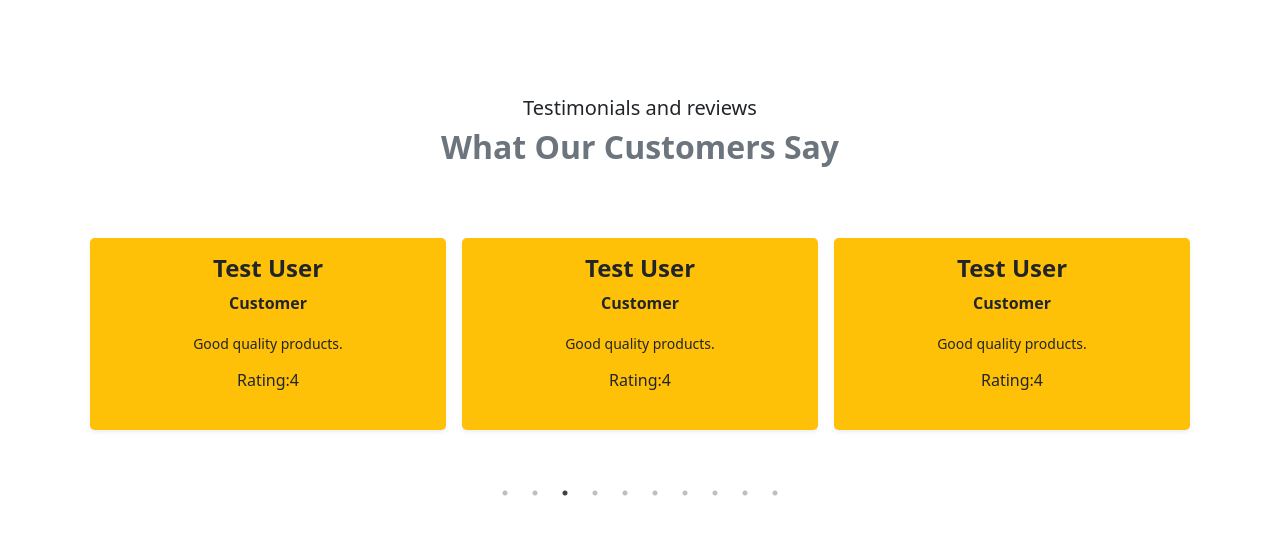
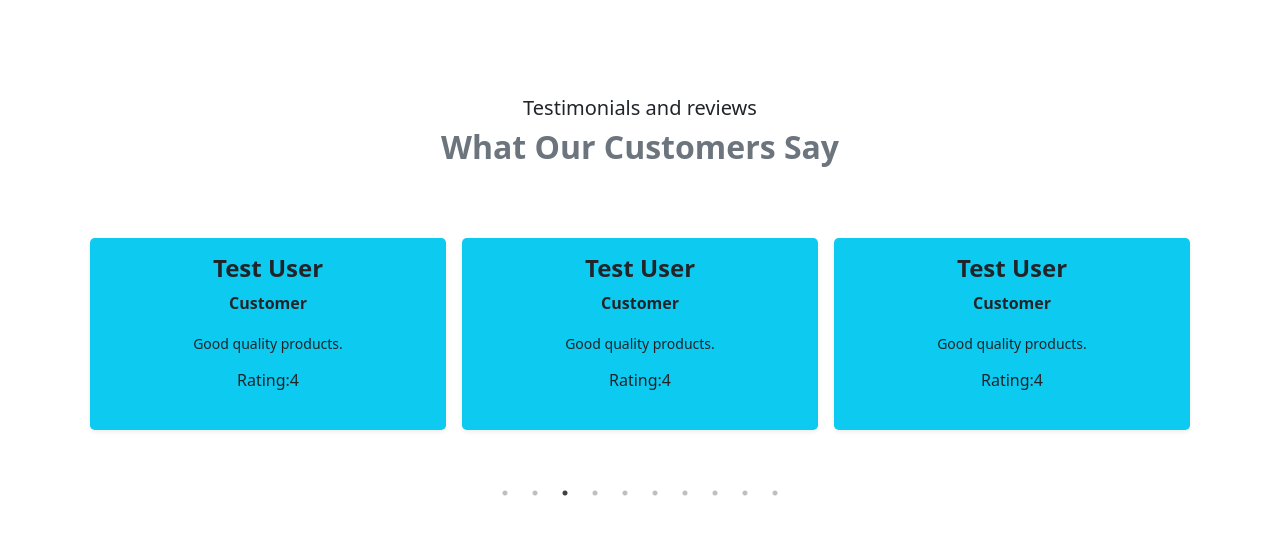
Before and after one commit to imRHB/electro-hub-client, a React (Create React App) app: page /t in a window 1280 px wide. Shown: the top 534 px of the page. Built offline with nearby package versions, Linux system fonts and the light colour scheme.

Commit message:
testimonial slider added

```diff
--- a/src/Pages/Testimonials/SingleTestimonial/SingleTestimonial.js
+++ b/src/Pages/Testimonials/SingleTestimonial/SingleTestimonial.js
@@ -3,7 +3,7 @@ import React from 'react';
 
 const SingleTestimonial = ({ testimonial }) => {
     return (
-        <div className="bg-warning shadow-sm mx-2 my-5 p-3 text-center rounded-3">
+        <div className="bg-info shadow-sm mx-2 my-5 p-3 text-center rounded-3">
             <h4 className="fw-bold">{testimonial?.name}</h4>
             <p className="customer fw-bold">Customer</p>
             <small>{testimonial?.review}</small>
```
